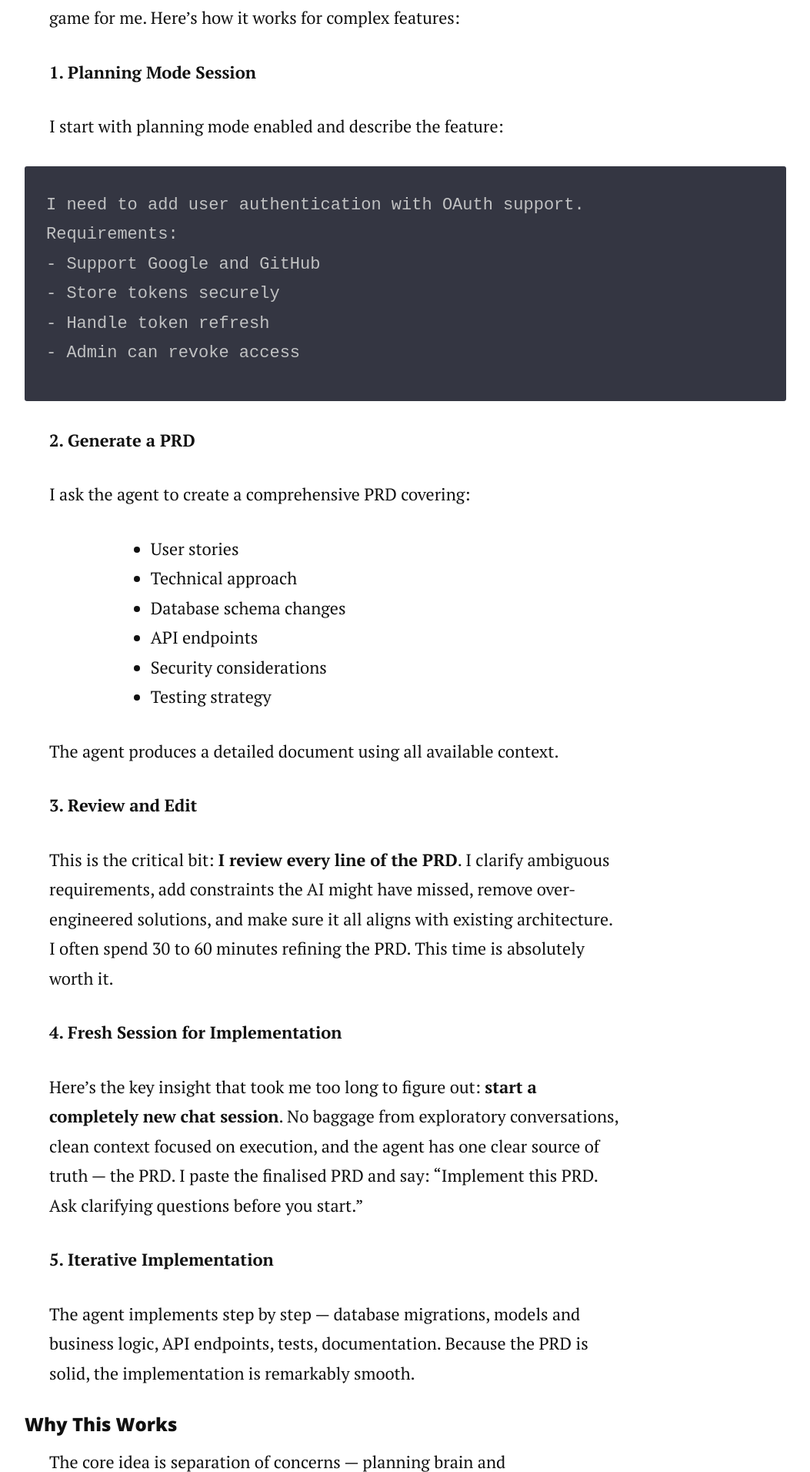
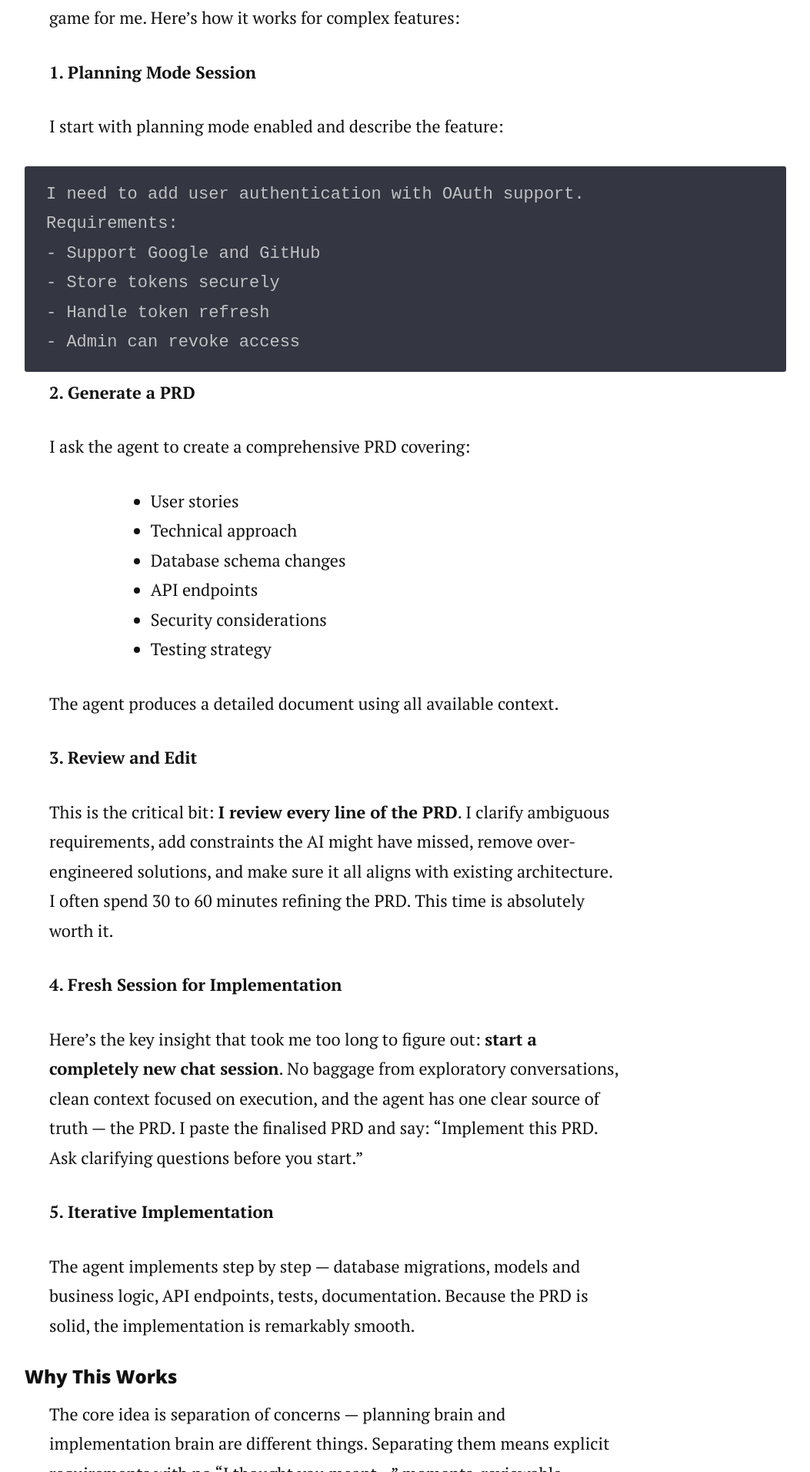
Before and after one commit to Fuzzwah/blog, a Jekyll site: the page built from _posts/2026-01-07-my-agentic-coding-stack.md, in a window 1280 px wide. Shown: the part 2432-4344 px from the top of the page at 77% size, without its empty margins (113-1166 px from the left). Built offline with Jekyll 4.4.1, drawn with Linux system fonts in a browser that asks for light colours; nearby versions of some CDN libraries.

Commit message:
Tighten code block margins in post layout
Co-Authored-By: Claude Opus 4.6 <noreply@anthropic.com>

```diff
--- a/_sass/breakpoints/_mobileup.scss
+++ b/_sass/breakpoints/_mobileup.scss
@@ -280,7 +280,8 @@ POST STYLING
 
 	.highlight {
 		clear: both;
-		margin-bottom: 2rem;
+		margin-bottom: 0.5rem;
+		margin-top: 0.5rem;
 	}
 
 	.dropcap {
```
